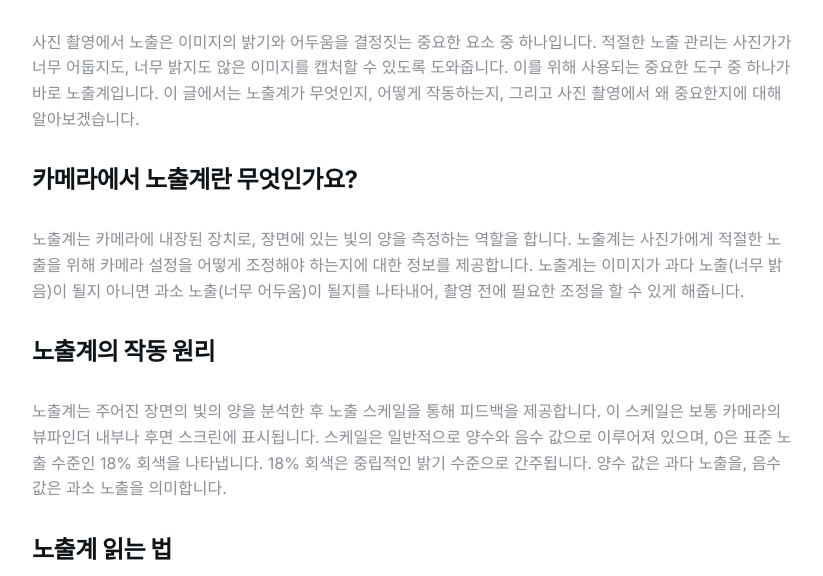
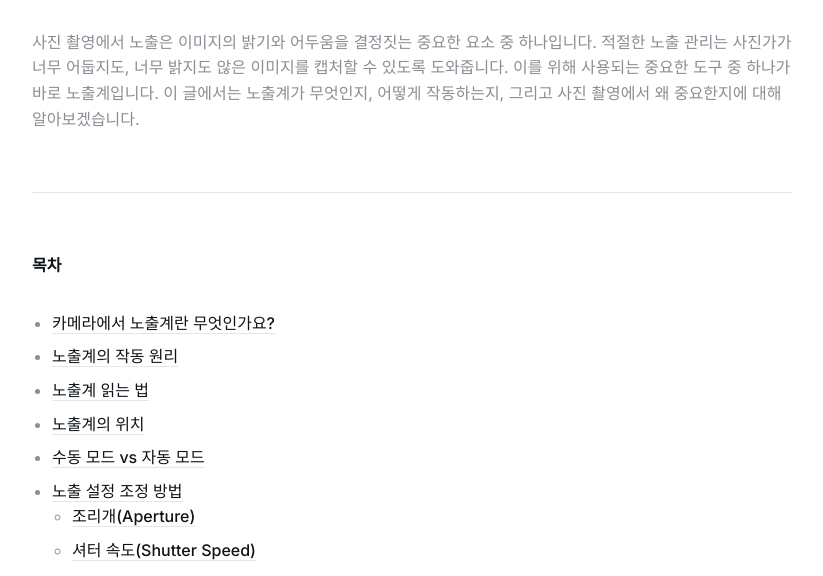
Before and after one commit to meta-blog/meta-blog.github.io, a Jekyll site: the page built from _posts/2024-08-22-카메라 노출계.md, in a window 1280 px wide and 1400 px high, scrolled down 737 px, cut to the strip 5-581 px from the top of the window. Shown: the whole strip, without its empty margins (228-1051 px from the left). Built offline with Jekyll 4.4.1, drawn with Linux system fonts in a browser that asks for light colours; some of the changed text lies outside the part shown.

Commit message:
Update 2024-08-22-카메라 노출계.md

```diff
--- a/_posts/2024-08-22-카메라 노출계.md
+++ b/_posts/2024-08-22-카메라 노출계.md
@@ -8,20 +8,54 @@ image: https://filedn.com/lxYUyBYoJ0PucMh95Q3054u/GitBlog/Meta-page/Camera%20exp
 tags:
   - 포토그래피
 ---
-### **카메라에서 노출계란 무엇인가요?**
+
+---
+
+**목차**
+- [카메라에서 노출계란 무엇인가요?](#카메라에서-노출계란-무엇인가요)
+- [노출계의 작동 원리](#노출계의-작동-원리)
+- [노출계 읽는 법](#노출계-읽는-법)
+- [노출계의 위치](#노출계의-위치)
+- [수동 모드 vs 자동 모드](#수동-모드-vs-자동-모드)
+- [노출 설정 조정 방법](#노출-설정-조정-방법)
+  - [조리개(Aperture)](#조리개aperture)
+  - [셔터 속도(Shutter Speed)](#셔터-속도shutter-speed)
+  - [ISO](#iso)
+  - [노출 보정](#노출-보정)
+- [노출계의 실질적인 사용법 상세 가이드](#노출계의-실질적인-사용법-상세-가이드)
+  - [1. 노출계 이해하기](#1-노출계-이해하기)
+  - [2. 촬영 전 노출계 확인](#2-촬영-전-노출계-확인)
+  - [3. 조리개와 노출계의 상관관계](#3-조리개와-노출계의-상관관계)
+  - [4. 셔터 스피드와 노출계의 조정](#4-셔터-스피드와-노출계의-조정)
+  - [5. ISO와 노출계 조정](#5-iso와-노출계-조정)
+  - [6. 노출 고정 기능 활용하기](#6-노출-고정-기능-활용하기)
+  - [7. 노출 보정 기능 사용하기](#7-노출-보정-기능-사용하기)
+  - [8. 히스토그램과 함께 사용하기](#8-히스토그램과-함께-사용하기)
+  - [9. 촬영 후 이미지 검토하기](#9-촬영-후-이미지-검토하기)
+- [상황별 노출계 활용 사례](#상황별-노출계-활용-사례)
+  - [인물 사진](#인물-사진)
+  - [풍경 사진](#풍경-사진)
+  - [저조도 환경](#저조도-환경)
+- [결론](#결론)
+
+
+---
+
+
+## **카메라에서 노출계란 무엇인가요?**
 
 노출계는 카메라에 내장된 장치로, 장면에 있는 빛의 양을 측정하는 역할을 합니다. 노출계는 사진가에게 적절한 노출을 위해 카메라 설정을 어떻게 조정해야 하는지에 대한 정보를 제공합니다. 노출계는 이미지가 과다 노출(너무 밝음)이 될지 아니면 과소 노출(너무 어두움)이 될지를 나타내어, 촬영 전에 필요한 조정을 할 수 있게 해줍니다.
 
-### **노출계의 작동 원리**
+## **노출계의 작동 원리**
 
 노출계는 주어진 장면의 빛의 양을 분석한 후 노출 스케일을 통해 피드백을 제공합니다. 이 스케일은 보통 카메라의 뷰파인더 내부나 후면 스크린에 표시됩니다. 스케일은 일반적으로 양수와 음수 값으로 이루어져 있으며, 0은 표준 노출 수준인 18% 회색을 나타냅니다. 18% 회색은 중립적인 밝기 수준으로 간주됩니다. 양수 값은 과다 노출을, 음수 값은 과소 노출을 의미합니다.
 
-### **노출계 읽는 법**
+## **노출계 읽는 법**
 ![노출계 읽는 법](https://filedn.com/lxYUyBYoJ0PucMh95Q3054u/GitBlog/Meta-page/What is the exposure meter in a camera_01.webp)
 
 대부분의 카메라에서 노출계는 보통 -3에서 +3, 또는 -5에서 +5까지 표시된 막대로 나타납니다. 노출계의 표시가 0에 있을 때는 장면이 카메라 설정에 따라 정확히 노출된 것입니다. 표시가 양수 쪽으로 이동하면 장면이 너무 많은 빛을 받아 과다 노출이 될 수 있음을 나타내며, 반대로 음수 쪽으로 이동하면 빛이 너무 적게 들어와 과소 노출이 될 수 있음을 나타냅니다.
 
-### **노출계의 위치**
+## **노출계의 위치**
 ![노출계의 위치](https://filedn.com/lxYUyBYoJ0PucMh95Q3054u/GitBlog/Meta-page/Mirrorless camera exposure meter position_02.webp)
 노출계는 카메라 내에서 두 가지 주요 위치에서 찾을 수 있습니다:
 
@@ -30,14 +64,14 @@ tags:
 **후면 스크린**
 현대의 미러리스 카메라에서는 노출 정보를 후면 스크린에 직접 표시하여, 설정 변경에 따라 실시간으로 변화를 확인할 수 있게 합니다.
 
-### **수동 모드 vs 자동 모드**
+## **수동 모드 vs 자동 모드**
 ![수동 모드 vs 자동 모드](https://filedn.com/lxYUyBYoJ0PucMh95Q3054u/GitBlog/Meta-page/Manual vs. automatic mode_03.webp)
 
 노출계가 다른 카메라 모드에서 어떻게 작동하는지 이해하는 것은 중요합니다. **수동 모드**에서는 사진가가 조리개, 셔터 속도, ISO와 같은 설정을 완전히 제어할 수 있습니다. 이 모드에서 노출계는 이러한 설정이 이미지 노출에 어떤 영향을 미칠지를 보여줍니다. 사진가는 각 설정을 조정하여 노출계의 읽기값을 0으로 맞춰 균형 잡힌 노출을 얻어야 합니다.
 
 반면, **자동 모드 또는 반자동 모드**(예: 조리개 우선 모드, 셔터 우선 모드)에서는 카메라가 자동으로 일부 설정을 조정하여 노출계의 읽기값이 0에 머물도록 유지합니다. 이 모드에서도 노출계는 여전히 유용한 피드백을 제공하며, 카메라는 원하는 노출을 얻기 위해 자동으로 조정을 합니다.
 
-### **노출 설정 조정 방법**
+## **노출 설정 조정 방법**
 ![노출 설정 조정 방법](https://filedn.com/lxYUyBYoJ0PucMh95Q3054u/GitBlog/Meta-page/how to adjust exposure on mirrorless camera_04.webp)
 
 ### **조리개(Aperture)**
@@ -98,6 +132,6 @@ ISO 설정은 카메라 센서의 빛에 대한 민감도를 나타냅니다. IS
 ### **저조도 환경**
 야경이나 실내 촬영에서 노출계가 음수로 치우치는 경우, 조리개를 넓히고 ISO를 높이는 방법으로 노출을 맞출 수 있습니다. 또한 셔터 스피드를 낮추어 빛을 확보하여 노출계를 양수로 옮길 수 있지만, 핸드블러와 모션 블러가 발생할 수 있으므로, 적절한 셔터스피드를 선택하는 것이 중요합니다.
 
-### **결론**
+## **결론**
 
 노출계 사용을 숙달하는 것은 사진가가 이미지에 대한 완전한 통제력을 갖기 위해 필수적인 기술입니다. 노출계를 읽고 해석하는 방법을 이해하고 카메라 설정을 그에 맞게 조정함으로써, 사진가는 항상 잘 노출된 사진을 일관되게 촬영할 수 있습니다. 편리함을 위해 자동 설정을 사용하거나, 완전한 제어를 위해 수동 설정을 사용할 때에도, 노출계를 활용하는 방법을 아는 것이 성공적인 사진 촬영의 핵심 요소입니다.
```
